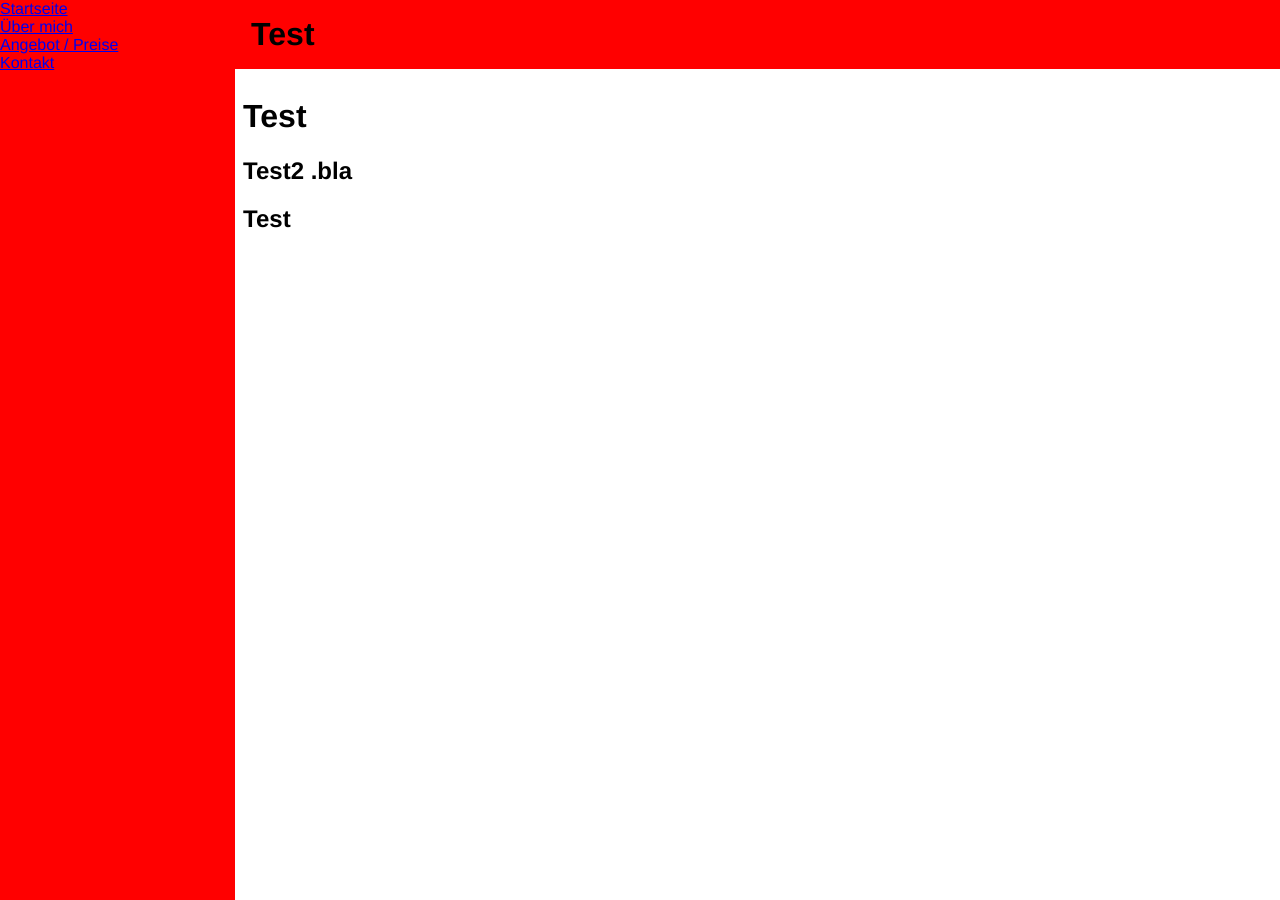
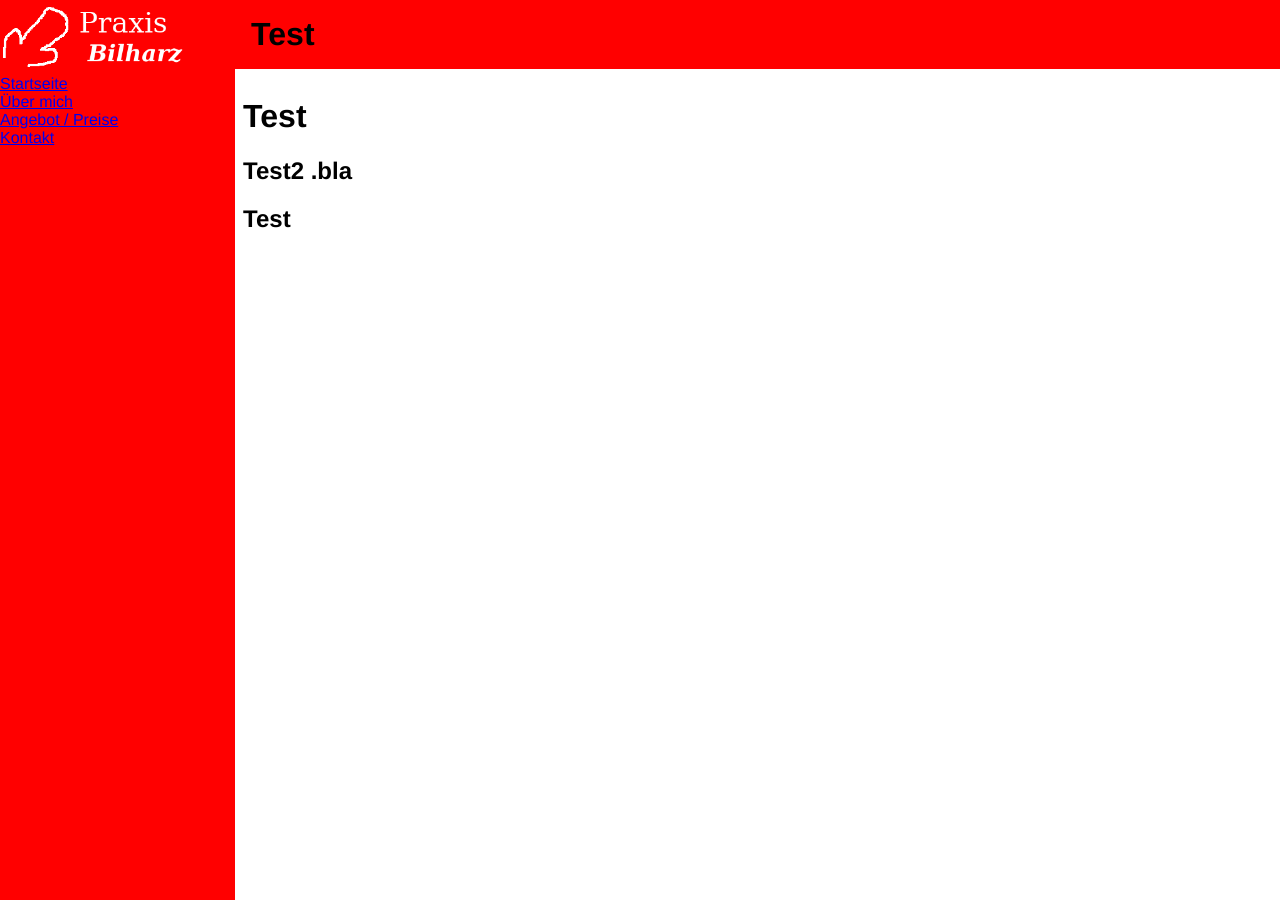
Before and after one commit to sbsoftware/scaling-spoon, a Jekyll site: the page built from index.markdown, in a window 1280 px wide. Built offline with Jekyll 4.4.1, drawn with Linux system fonts in a browser that asks for light colours.

Commit message:
Add logo placeholder

```diff
--- a/_includes/menu.html
+++ b/_includes/menu.html
@@ -1,5 +1,8 @@
 <nav id="menu">
-  <a href="#" class="menu-switch">M</a>
+  <section id="drawer-header">
+    <img src="logo.png">
+    <a href="#" class="menu-switch">M</a>
+  </section>
   <ul>
     <li><a href="/">Startseite</a></li>
     <li><a href="/uebermich.html">Über mich</a></li>
--- a/_sass/menu.scss
+++ b/_sass/menu.scss
@@ -7,6 +7,14 @@
     list-style: none;
     padding: 0;
     margin: 0;
+  }
+}
+
+#drawer-header {
+  display: flex;
+
+  img {
+    width: 80%;
   }
 }
 
```
Also changed, not shown: logo.png (added), 1 other file.
